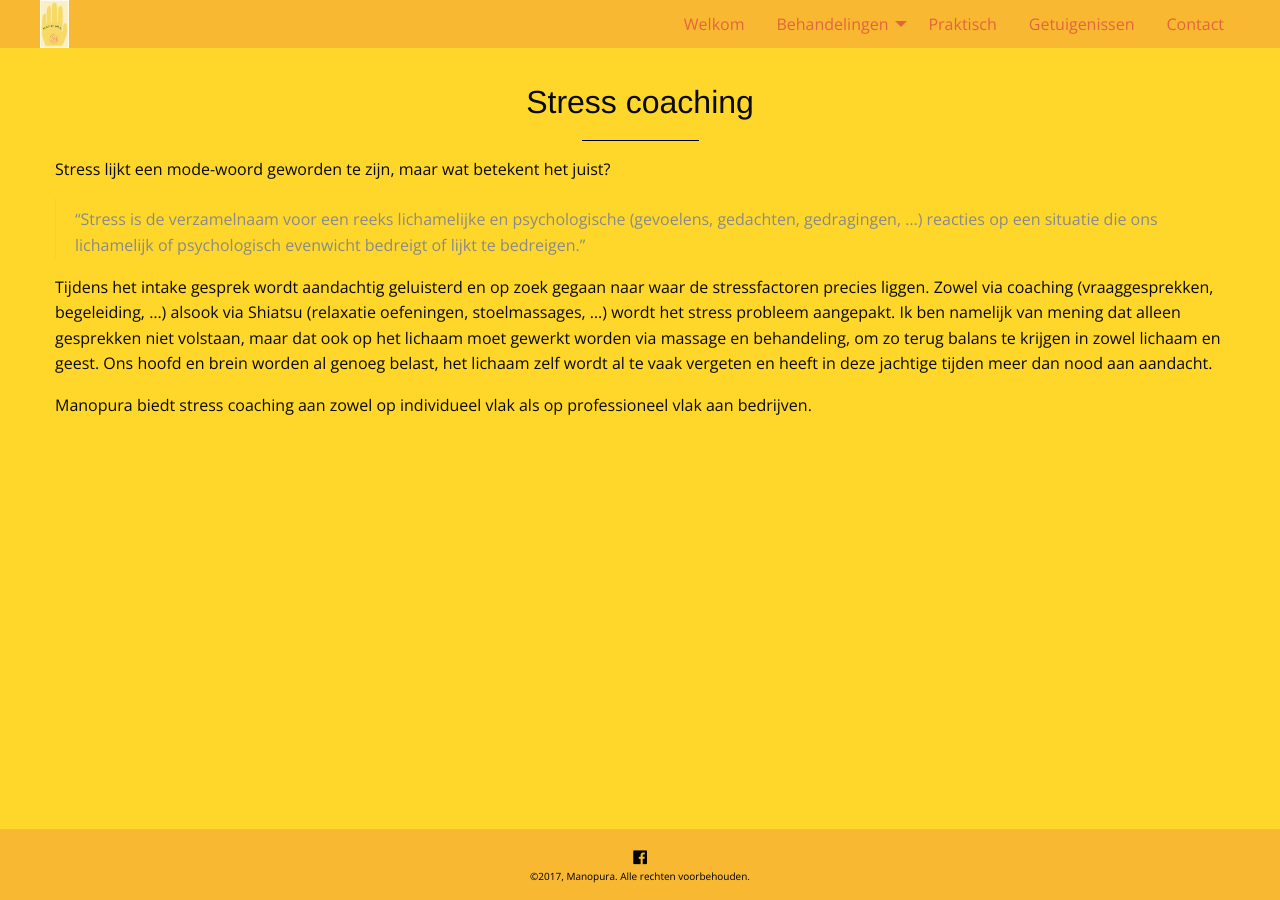
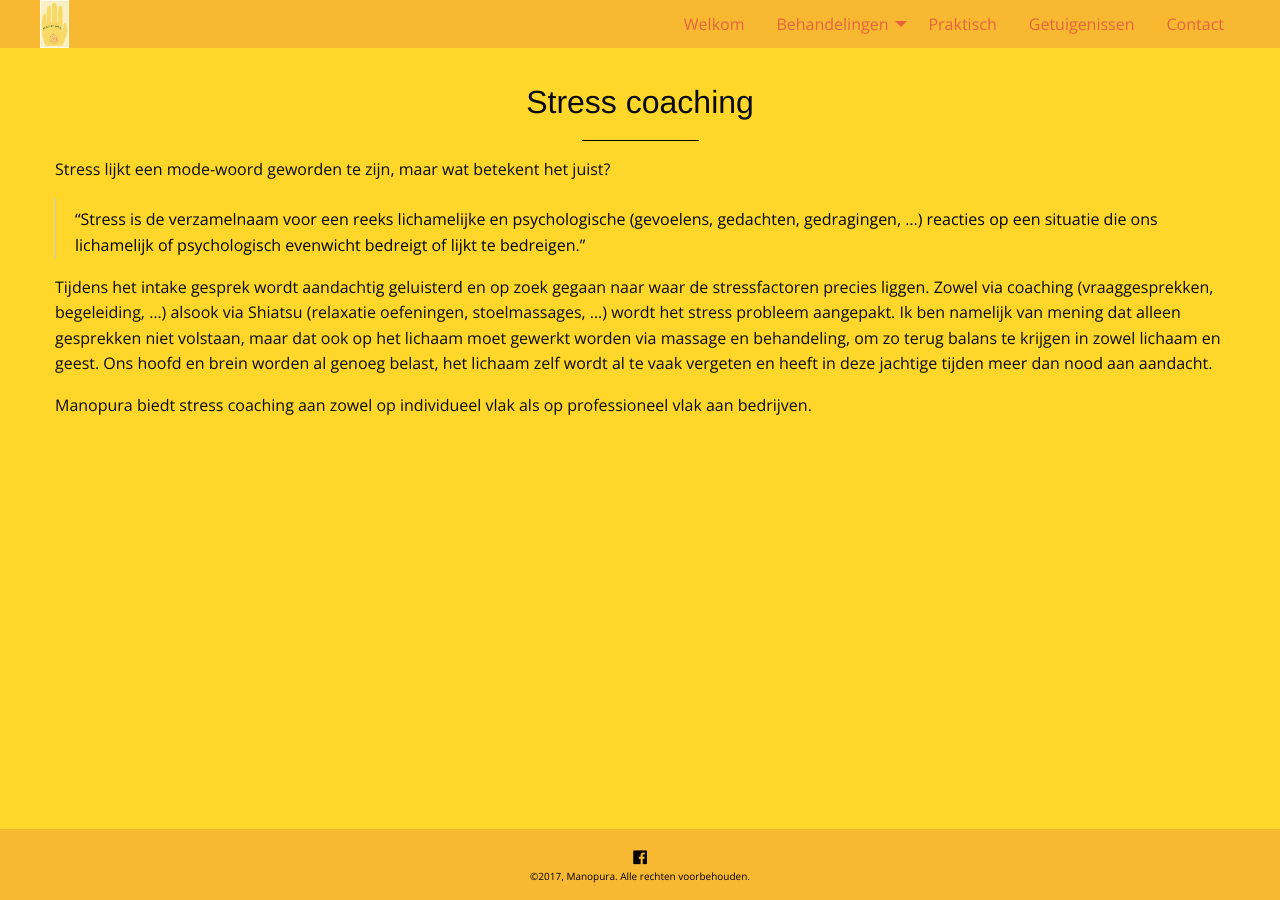
Before and after one commit to manopura/manopura.github.io, a Jekyll site: the page built from stresscoaching.md, in a window 1280 px wide. Built offline with Jekyll 4.4.1, drawn with Linux system fonts in a browser that asks for light colours; nearby versions of some CDN libraries; our own code applies the rules of GitHub Pages for plain Markdown files.

Commit message:
Update _foundation-settings.scss

```diff
--- a/_sass/_foundation-settings.scss
+++ b/_sass/_foundation-settings.scss
@@ -12,3 +12,4 @@ $foundation-palette: (
 $button-radius: 4px;
 
 $topbar-submenu-background: $color-submenu;
+$blockquote-color: #000000;
```
